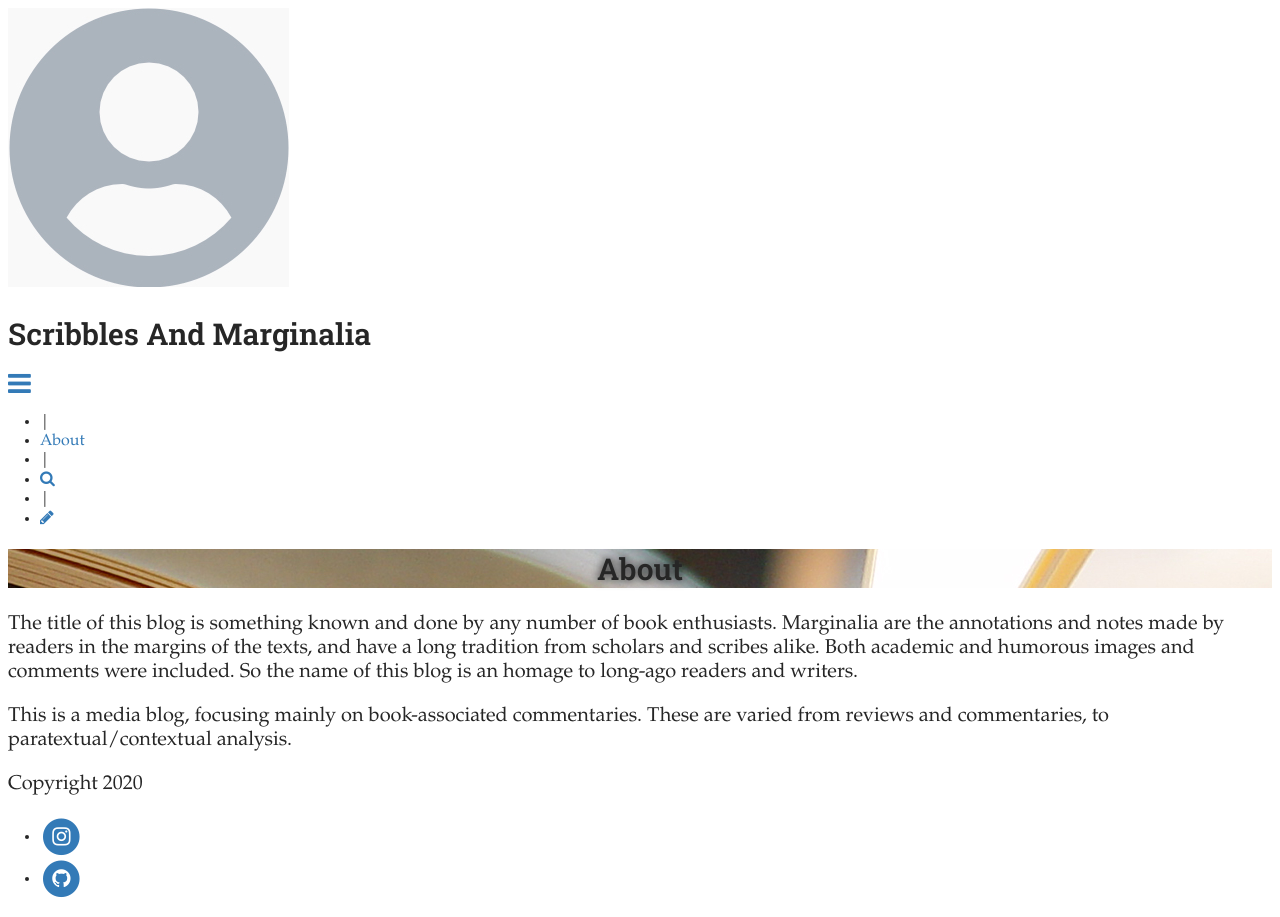
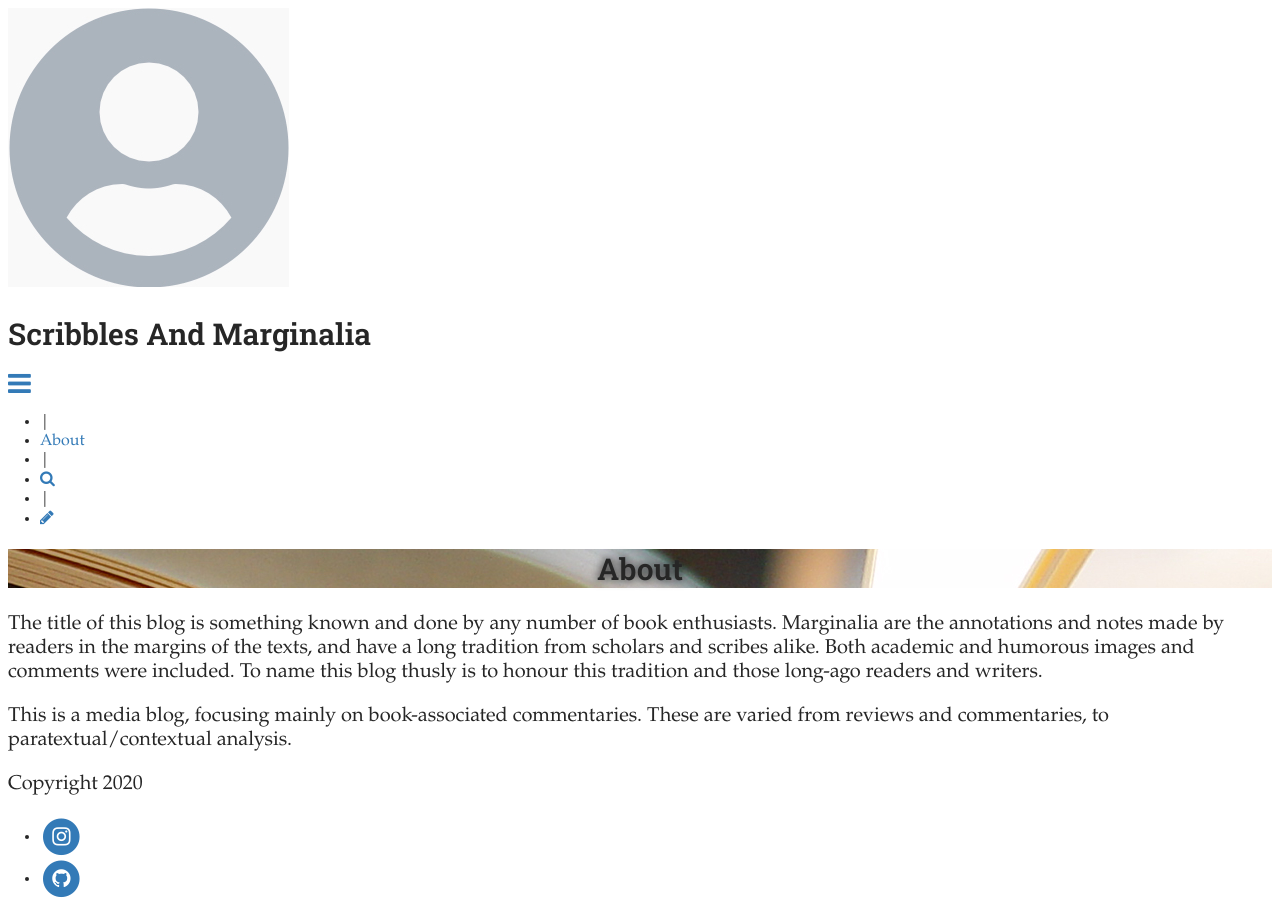
Before and after one commit to eyescroll/BrookesBlog, a Jekyll site: the page built from pages/about.md, in a window 1280 px wide. Built offline with Jekyll 4.4.1, drawn with Linux system fonts in a browser that asks for light colours; some web fonts are replaced.

Commit message:
Update Page “about”

```diff
--- a/pages/about.md
+++ b/pages/about.md
@@ -10,7 +10,7 @@ tags: null
 description: null
 show: true
 ---
-The title of this blog is something known and done by any number of book enthusiasts. Marginalia are the annotations and notes made by readers in the margins of the texts, and have a long tradition from scholars and scribes alike. Both academic and humorous images and comments were included. So the name of this blog is an homage to long-ago readers and writers.
+The title of this blog is something known and done by any number of book enthusiasts. Marginalia are the annotations and notes made by readers in the margins of the texts, and have a long tradition from scholars and scribes alike. Both academic and humorous images and comments were included. To name this blog thusly is to honour this tradition and those long-ago readers and writers.
 
 
 
```
